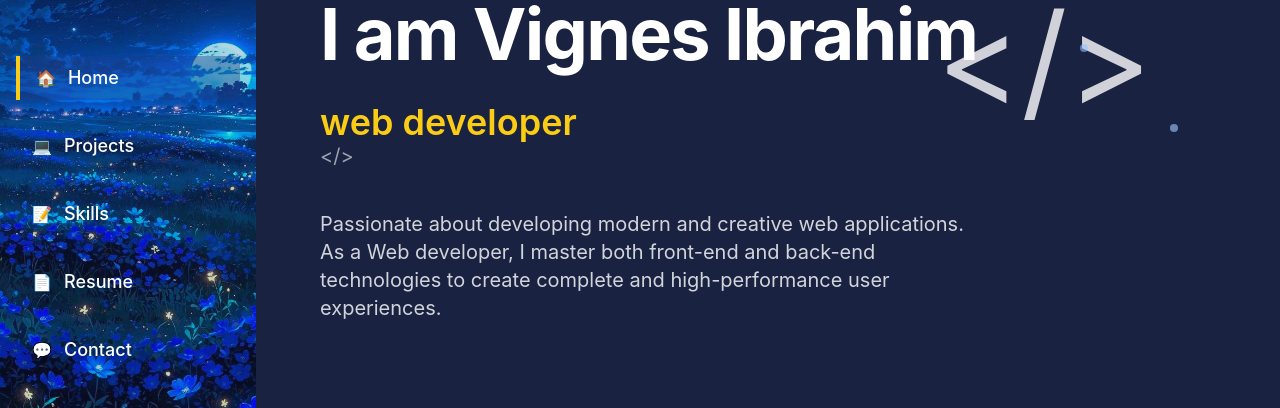
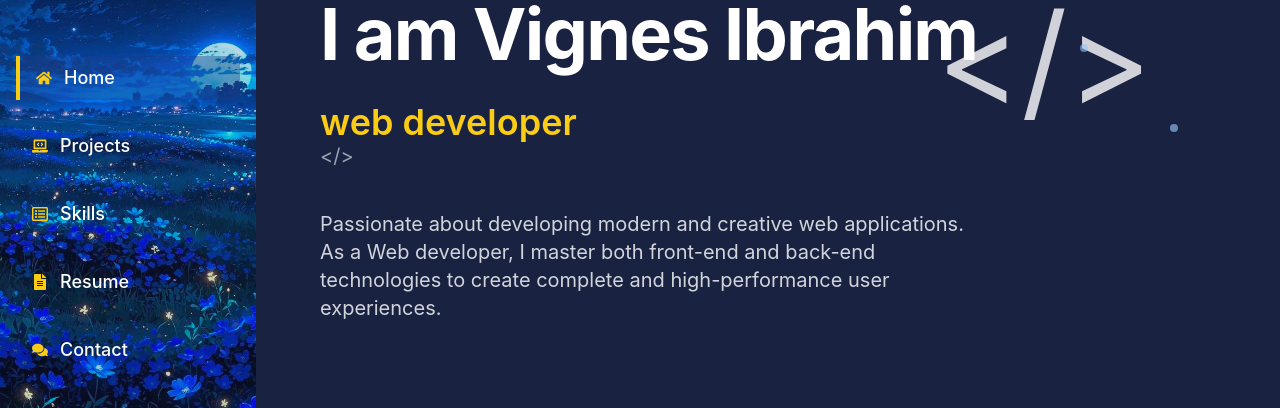
Before and after one commit to Ibrahimpalisse/portfolio, a React (Vite) app in the folder frontend/: page / in a window 1280 px wide. Shown: the part 196-604 px from the top of the page. Built offline with nearby package versions, Linux system fonts and the light colour scheme.

Commit message:
refactor: update index.html to use new asset files, add new CSS for styling, and enhance Banner component with additional icons for navigation

```diff
--- a/frontend/src/components/Banner.jsx
+++ b/frontend/src/components/Banner.jsx
@@ -1,6 +1,6 @@
 import React, { useState, useEffect, useRef } from 'react';
 import { useTranslation } from 'react-i18next';
-import { FaGlobe } from 'react-icons/fa';
+import { FaGlobe, FaHome, FaLaptopCode, FaRegListAlt, FaFileAlt, FaComments } from 'react-icons/fa';
 import imagePort from '../../public/icon/imagePort.jpg';
 
 const Banner = ({ name, title }) => {
@@ -97,11 +97,11 @@ const Banner = ({ name, title }) => {
   }, []);
 
   const navItems = [
-    { id: 'accueil', icon: '🏠', label: t('menu.accueil'), href: '#accueil' },
-    { id: 'projets', icon: '💻', label: t('menu.projets'), href: '#projets' },
-    { id: 'competences', icon: '📝', label: t('menu.competences'), href: '#competences' },
-    { id: 'cv', icon: '📄', label: t('menu.cv'), href: '#cv' },
-    { id: 'contact', icon: '💬', label: t('menu.contact'), href: '#contact' },
+    { id: 'accueil', icon: <FaHome className="text-yellow-400" />, label: t('menu.accueil'), href: '#accueil' },
+    { id: 'projets', icon: <FaLaptopCode className="text-yellow-400" />, label: t('menu.projets'), href: '#projets' },
+    { id: 'competences', icon: <FaRegListAlt className="text-yellow-400" />, label: t('menu.competences'), href: '#competences' },
+    { id: 'cv', icon: <FaFileAlt className="text-yellow-400" />, label: t('menu.cv'), href: '#cv' },
+    { id: 'contact', icon: <FaComments className="text-yellow-400" />, label: t('menu.contact'), href: '#contact' },
   ];
 
   return (
--- a/frontend/src/components/Home.jsx
+++ b/frontend/src/components/Home.jsx
@@ -5,7 +5,7 @@ import { useTranslation } from 'react-i18next';
 const Home = ({ scrollToProjects }) => {
   const { t } = useTranslation();
   return (
-    <div className="min-h-screen w-full text-white relative overflow-hidden md:pl-64">
+    <div className="min-h-screen w-full text-white relative overflow-hidden md:pl-64 pb-24 md:pb-0">
       {/* Icône < /> animée, blanche et flottante */}
       <motion.div
         className="absolute right-2 top-1/3 md:right-[10%] md:top-1/4 text-white text-6xl md:text-9xl opacity-80 z-0 select-none pointer-events-none"
@@ -50,9 +50,9 @@ const Home = ({ scrollToProjects }) => {
       {/* Flèche de défilement vers le bas */}
       <div
         onClick={scrollToProjects}
-        className="absolute bottom-8 left-1/2 transform -translate-x-1/2 cursor-pointer animate-bounce z-20"
+        className="absolute bottom-4 md:bottom-8 left-1/2 transform -translate-x-1/2 cursor-pointer animate-bounce z-20"
       >
-        <svg className="w-10 h-10 text-yellow-400" fill="none" stroke="currentColor" viewBox="0 0 24 24" xmlns="http://www.w3.org/2000/svg">
+        <svg className="w-8 h-8 md:w-10 md:h-10 text-yellow-400" fill="none" stroke="currentColor" viewBox="0 0 24 24" xmlns="http://www.w3.org/2000/svg">
           <path strokeLinecap="round" strokeLinejoin="round" strokeWidth={2} d="M19 14l-7 7m0 0l-7-7m7 7V3" />
         </svg>
       </div>
```
Also changed, not shown: 5 other files (tests, documents, lock files or other folders).
